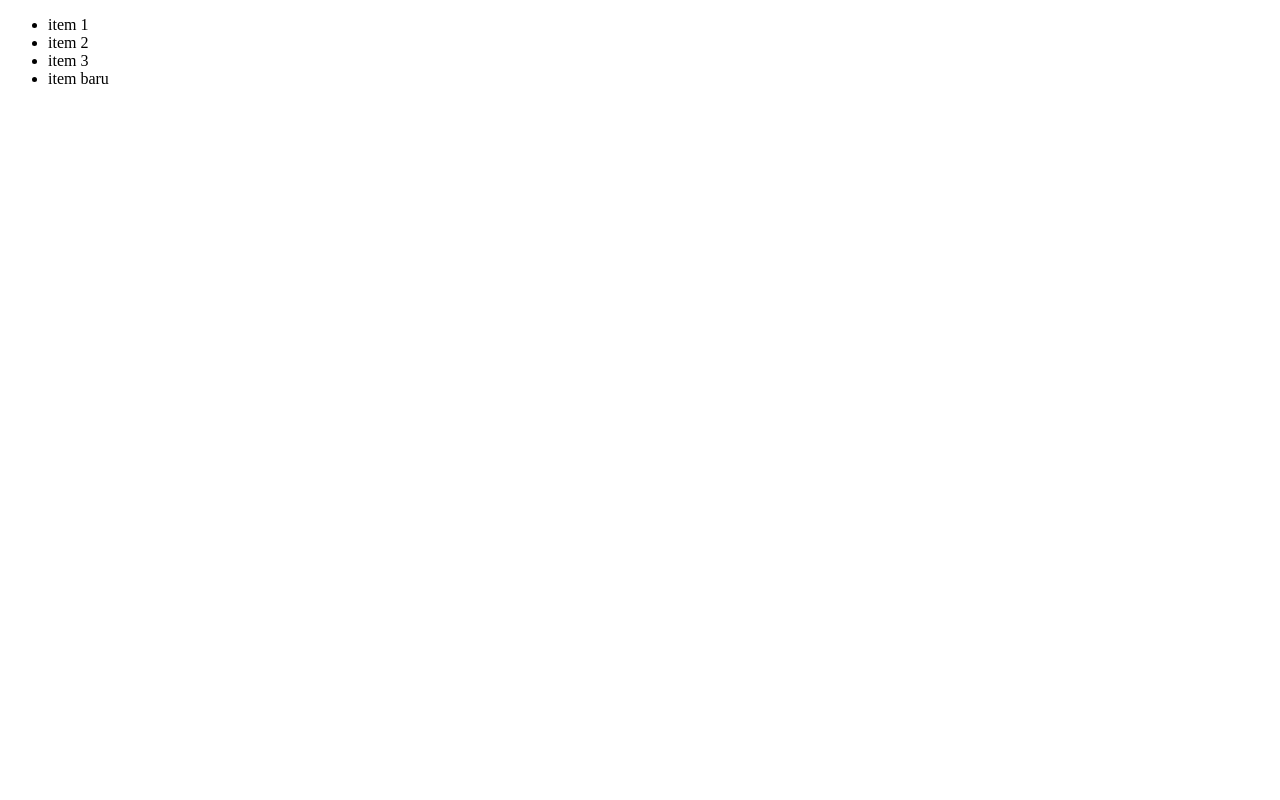
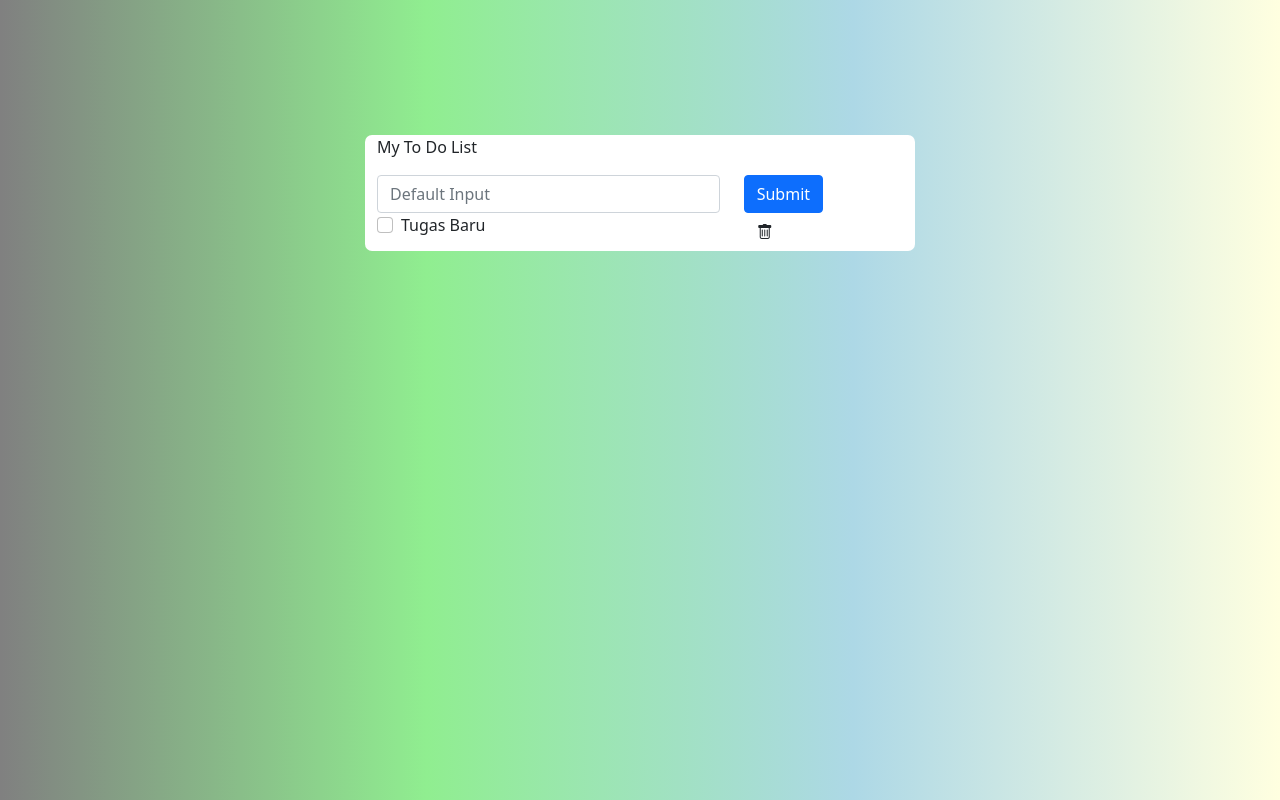
Before and after one commit to farelzam/jsDOM, a plain HTML site: page index.html in a window 1280 px wide. Drawn offline with nearby package versions, Linux system fonts and the light colour scheme.

Commit message:
js manipulation part 2

```diff
--- a/index.html
+++ b/index.html
@@ -1,31 +1,53 @@
 <!DOCTYPE html>
 <html lang="en">
+
 <head>
     <meta charset="UTF-8">
     <meta name="viewport" content="width=device-width, initial-scale=1.0">
+    <!-- Bootstrap CDN -->
+    <link href="https://cdn.jsdelivr.net/npm/bootstrap@5.0.2/dist/css/bootstrap.min.css" rel="stylesheet"
+        integrity="sha384-EVSTQN3/azprG1Anm3QDgpJLIm9Nao0Yz1ztcQTwFspd3yD65VohhpuuCOmLASjC" crossorigin="anonymous">
+    <!-- Bootstrap CDN Icon -->
+    <link rel="stylesheet" href="https://cdn.jsdelivr.net/npm/bootstrap-icons@1.3.0/font/bootstrap-icons.css">
     <title>Document</title>
+    <style>
+        .done {
+            color: green;
+            text-decoration: line-through black;
+        }
+
+        #list.hide-list {
+            display: none;
+        }
+    </style>
 </head>
+
 <body>
-    <ul>
-        <li>item 1</li>
-        <li>item 2</li>
-        <li>item 3</li>
-    </ul>
-    <script>
-        let htmlcollection = document.getElementsByTagName("li");
-        let nodelist = document.querySelectorAll('li');
+    <div class="container">
+        <section id="judul">
+            <p class="judul">JUDUL</p>
+        </section>
 
-        console.log(htmlcollection);
-        console.log(nodelist);
+        <section id="input">
 
-        let ulcontainer = document.querySelector('ul');
-        let linew = document.createElement("li");
-        linew.innerHTML="item baru";
+            <div class="row judul">
+                <div class="col-8">
 
-        ulcontainer.appendChild(linew);
-        console.log(htmlcollection);
-        console.log(linew);
+                    <input type="text" class="form-control" placeholder="Default Input" />
+                </div>
+                <div class="col-auto">
+                    <button class="btn btn-primary" type="submit">Submit</button>
+                </div>
+            </div>
+        </section>
+        <section id="list"></section>
+        <section id="hide"></section>
+    </div>
 
-    </script>
 </body>
+<script src="script.js"></script>
+<script src="https://cdn.jsdelivr.net/npm/bootstrap@5.0.2/dist/js/bootstrap.bundle.min.js"
+    integrity="sha384-MrcW6ZMFYlzcLA8Nl+NtUVF0sA7MsXsP1UyJoMp4YLEuNSfAP+JcXn/tWtIaxVXM"
+    crossorigin="anonymous"></script>
+
 </html>
--- /dev/null
+++ b/script.js
@@ -0,0 +1,34 @@
+let judul = document.querySelector('p');
+judul.innerHTML = 'My To Do List';
+
+let list = document.getElementById('list');
+list.innerHTML = `
+<div class="row">
+  <div class="col-8">
+    <div class="form-check">
+       <input class="form-check-input" type="checkbox" value="" id="flexCheckDefault">
+       <label class="form-check-label" for="flexCheckDefault">
+         Tugas Baru
+        </label>
+    </div>
+    </div>
+<div class="col-auto">
+<div class="btn"><i class="bi bi-trash"></i></div>
+  </div>
+</div>`
+
+// const judul = document.querySelector('#judul');
+// judul.style.color = 'lightgreen';
+// judul.style.backgroundColor = 'salmon';
+
+let container = document.querySelector('.container');
+container.style.margin = '135px auto';
+container.style.maxWidth = '550px';
+container.style.background = '#ffff';
+container.style.borderRadius = '7px';
+container.style.padding = '28px 0;'
+
+document.body.style.backgroundImage = 'linear-gradient(to right,grey,lightgreen,lightblue,lightyellow)';
+
+// const judul = document.getElementsByTagName('h1')[0];
+// judul.setAttribute('nama','M faiz farelza');
```
